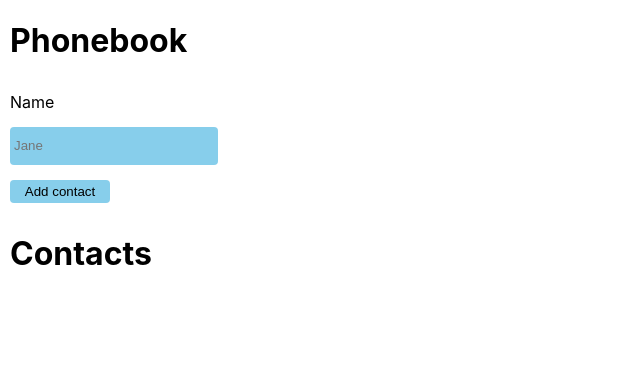
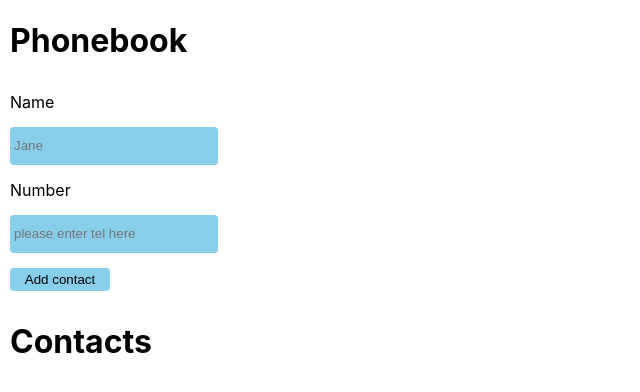
Before and after one commit to Rhilim/goit-react-hw-02-phonebook, a React (Create React App) app: page / in a window 1280 px wide. Shown: the top 392 px of the page, without its empty margins (0-640 px from the left). Built offline with nearby package versions, Linux system fonts and the light colour scheme.

Commit message:
task 2 done

```diff
--- a/src/components/App.jsx
+++ b/src/components/App.jsx
@@ -6,6 +6,7 @@
   state = {
     contacts: [],
     name: '',
+    number: '',
   };
 
   addName = newName => {
--- a/src/components/Contacts/Contacts.jsx
+++ b/src/components/Contacts/Contacts.jsx
@@ -7,7 +7,7 @@
       <StyledTitle>Contacts</StyledTitle>
       <ul>
         {array.map(el => (
-          <li>{el.name}</li>
+          <li>{el.name}: {el.number}</li>
         ))}
       </ul>
     </>
--- a/src/components/PhoneBook/PhoneBook.jsx
+++ b/src/components/PhoneBook/PhoneBook.jsx
@@ -17,24 +17,38 @@
         initialValues={{
           contacts: [],
           name: '',
+          number: '',
         }}
         onSubmit={(values, actions) => {
+          console.log(values)
           onAdd({ ...values, id: nanoid() });
           actions.resetForm();
         }}
       >
         <StyledForm>
-          <label> Name  </label>
+          <label> Name </label>
           <StyledField
             id="firstName"
             placeholder="Jane"
             type="text"
             name="name"
-              pattern="^[a-zA-Zа-яА-Я]+(([' \-][a-zA-Zа-яА-Я ])?[a-zA-Zа-яА-Я]*)*$"
-              title="Name may contain only letters, apostrophe, dash and spaces. For example Adrian, Jacob Mercer, Charles de Batz de Castelmore d'Artagnan"
+            pattern="^[a-zA-Zа-яА-Я]+(([' \-][a-zA-Zа-яА-Я
+            ])?[a-zA-Zа-яА-Я]*)*$"
+            title="Name may contain only letters,
+            apostrophe, dash and spaces. For example Adrian, Jacob Mercer,
+            Charles de Batz de Castelmore d'Artagnan"
             required
-            />
+          ></StyledField>
           <StyledError name="name" component="div" />
+          <label> Number </label>
+          <StyledField
+            type="tel"
+            name="number"
+            placeholder="please enter tel here"
+            pattern="\+?\d{1,4}?[ .\-\s]?\(?\d{1,3}?\)?[ .\-\s]?\d{1,4}[ .\-\s]?\d{1,4}[ .\-\s]?\d{1,9}"
+            title="Phone number must be digits and can contain spaces, dashes, parentheses and can start with +"
+            required
+          ></StyledField>
 
           <StyledButton type="submit">Add contact</StyledButton>
         </StyledForm>
```
Lines whose indentation alone changed are shown as unchanged.
